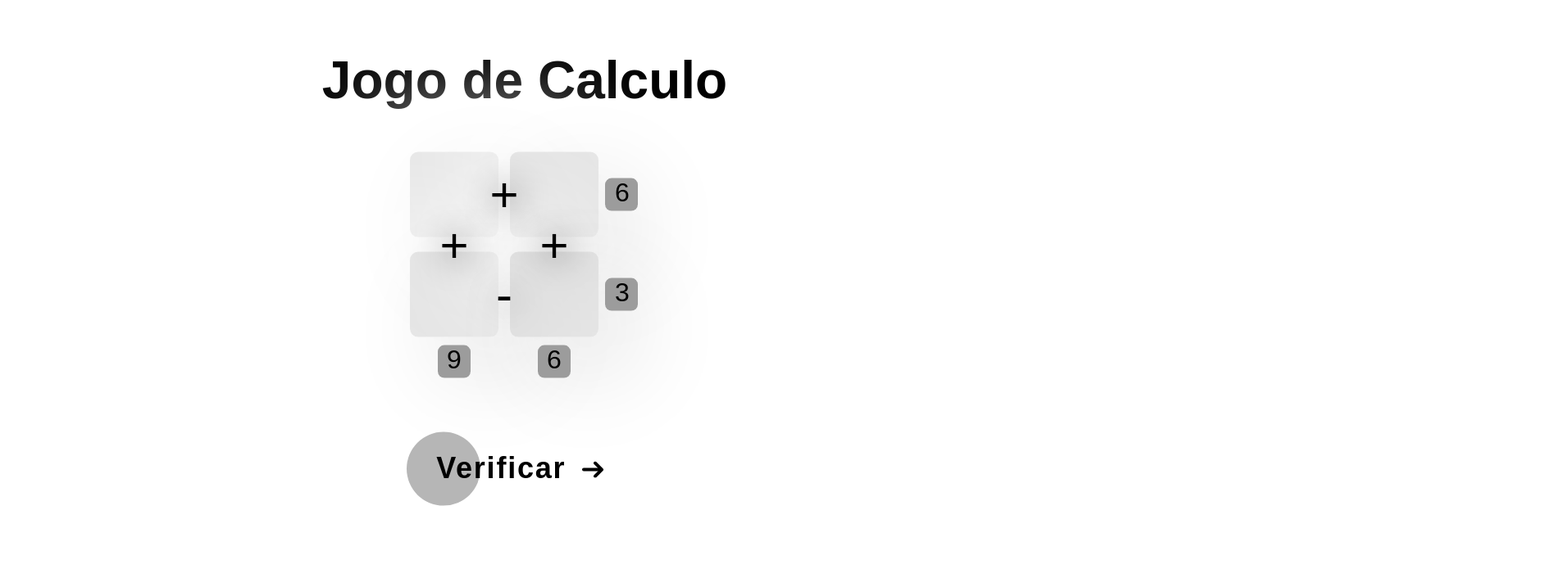
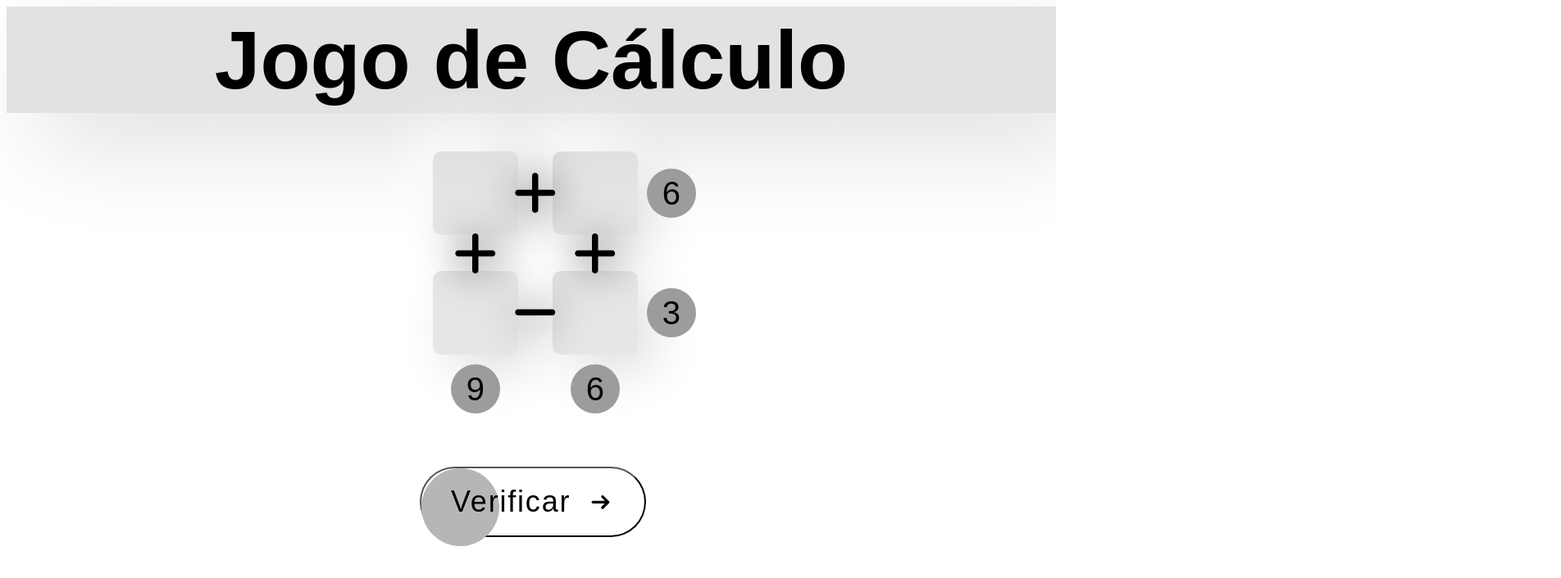
Before and after one commit to riandte/jogo, a plain HTML site: page index.html in a window 1280 px wide. Shown: the whole page at 82% size, 1904 px wide, since content can reach past the window. Drawn offline with Linux system fonts and the light colour scheme; a web font is replaced by a local one.

Commit message:
atualização de estilo

```diff
--- a/index.html
+++ b/index.html
@@ -5,21 +5,21 @@
   <link rel="stylesheet" href="style.css">
 </head>
 <body>
-  <h1>Jogo de Calculo</h1>
+    <div class="title"><h1>Jogo de Cálculo</h1></div>
     <form id="equation-form">
       <span class="input-grid">
           <label for="e"></label>
-        <input type="number" class="e input-number" required> <p class="sinal s1">+</p>
+          <input type="number" class="e input-number" required> <p class="sinal s1"><i class="fa-solid fa-plus"></i></p>
 
           <label for="f"></label>
-        <input type="number" class="f input-number" required> <p class="sinal s2">+</p>
+          <input type="number" class="f input-number" required> <p class="sinal s2"><i class="fa-solid fa-plus"></i></p>
 
           <label for="g"></label>
-        <input type="number" class="g input-number" required> <p class="sinal s3">+</p>
+          <input type="number" class="g input-number" required> <p class="sinal s3"><i class="fa-solid fa-plus"></i></p>
           <p class="nada"></p>
 
           <label for="h"></label>
-        <input type="number" class="h input-number" required> <p class="sinal s4">-</p>
+          <input type="number" class="h input-number" required> <p class="sinal s4"><i class="fa-solid fa-minus"></i></p>
           <p class="result a">= a</p>
           <p class="result b">= b</p>
           <p class="result c">= c</p>
@@ -28,7 +28,7 @@
 
       <div ><button class="botao" type="submit">
         <span>Verificar</span>
-      <svg viewBox="0 0 13 10" height="10px" width="15px">
+        <svg viewBox="0 0 10 12" height="20px" width="30px">
           <path d="M1,5 L11,5"></path>
           <polyline points="8 1 12 5 8 9"></polyline>
         </svg>
@@ -38,48 +38,10 @@
 
     <p id="result"></p>
 
-  <script>
-    // Função para gerar um número aleatório em um intervalo específico
-    function getRandomNumber(min, max) {
-      return Math.floor(Math.random() * (max - min + 1)) + min;
-    }
 
-    // Gerar números aleatórios para a, b, c e d
-    const re = getRandomNumber(0, 10);
-    const rf = getRandomNumber(0, 10);
-    const rg = getRandomNumber(5, 10);
-    const rh = getRandomNumber(0, 5);
+<script src="main.js"></script>
+<script src="https://kit.fontawesome.com/c9ac92c7cf.js" crossorigin="anonymous"></script>
 
-    // Exibir as equações
-    const resultA = document.querySelector(".a");
-    const resultB = document.querySelector(".b");
-    const resultC = document.querySelector(".c");
-    const resultD = document.querySelector(".d");
-    resultA.innerHTML = re+rf;
-    resultB.innerHTML = rg-rh;
-    resultC.innerHTML = rf+rh;
-    resultD.innerHTML = re+rg;
 
-    // Capturar o formulário e lidar com a submissão
-    const equationForm = document.getElementById("equation-form");
-    equationForm.addEventListener("submit", function(event) {
-      event.preventDefault();
-
-      // Obter os valores digitados pelo jogador
-      const e = parseInt(document.querySelector(".e").value);
-      const f = parseInt(document.querySelector(".f").value);
-      const g = parseInt(document.querySelector(".g").value);
-      const h = parseInt(document.querySelector(".h").value);
-
-      // Verificar se as respostas estão corretas
-      if (re === e && rf === f && rg === g && rh === h) {
-        document.getElementById("result").innerHTML = "Parabéns! Suas respostas estão corretas.";
-        setTimeout(function(){
-          window.location.reload(1); },3000);
-      } else {
-        document.getElementById("result").innerHTML = "Tente novamente. Suas respostas estão incorretas.";
-      }
-    });
-  </script>
 </body>
 </html>
--- /dev/null
+++ b/main.js
@@ -0,0 +1,42 @@
+
+// Função para gerar um número aleatório em um intervalo específico
+function getRandomNumber(min, max) {
+  return Math.floor(Math.random() * (max - min + 1)) + min;
+}
+
+// Gerar números aleatórios para a, b, c e d
+const re = getRandomNumber(0, 10);
+const rf = getRandomNumber(0, 10);
+const rg = getRandomNumber(5, 10);
+const rh = getRandomNumber(0, 5);
+
+// Exibir as equações
+const resultA = document.querySelector(".a");
+const resultB = document.querySelector(".b");
+const resultC = document.querySelector(".c");
+const resultD = document.querySelector(".d");
+resultA.innerHTML = re+rf;
+resultB.innerHTML = rg-rh;
+resultC.innerHTML = rf+rh;
+resultD.innerHTML = re+rg;
+
+// Capturar o formulário e lidar com a submissão
+const equationForm = document.getElementById("equation-form");
+equationForm.addEventListener("submit", function(event) {
+  event.preventDefault();
+
+  // Obter os valores digitados pelo jogador
+  const e = parseInt(document.querySelector(".e").value);
+  const f = parseInt(document.querySelector(".f").value);
+  const g = parseInt(document.querySelector(".g").value);
+  const h = parseInt(document.querySelector(".h").value);
+
+  // Verificar se as respostas estão corretas
+  if (re === e && rf === f && rg === g && rh === h) {
+    document.getElementById("result").innerHTML = "";
+    setTimeout(function(){window.alert("Parabéns! Suas respostas estão corretas.")},70);
+    setTimeout(function(){window.location.reload(1); },500);
+  } else {
+    document.getElementById("result").innerHTML = "Tente novamente. Suas respostas estão incorretas.";
+  }
+});
--- a/style.css
+++ b/style.css
@@ -1,25 +1,35 @@
+@import url('https://fonts.cdnfonts.com/css/poppins');
 body{
     display: flex;
     flex-direction: column;
     align-items: center;
     background-color: rgba(255, 255, 255, 0.966);
-    font-family: "Ubuntu", sans-serif;
-    padding: 15% 0px 15% 0px;
-    scale: 200%;
+    font-family: "poppins", sans-serif;
+    scale: 100%;
+    width: 100%;
 }
 label {
     position: absolute;
 }
-span {
+
+.title{
+    display: flex;
+    margin: 0px;
     justify-content: center;
+    font-size: 50px;
+    align-items: center;
+    background-color: rgb(226, 226, 226);
+    width: 100%;
+    height: 130px;
+    box-shadow: 40px 40px 120px #e0e0e0,
+                -40px -40px 120px #ffffff;
 }
 .sinal{
     position: relative;
     display: flex;
-    text-align: center;
-    font-size: 30px;
+    font-size: 60px;
     margin: auto 0 auto 0;
-    text-shadow: 1px 1px 20px;
+    text-shadow: 1px 1px 50px;
 }
 .s1{
     grid-column: 2;
@@ -28,12 +38,12 @@ span {
 .s2{
     grid-column: 1;
     grid-row: 2;
-    margin-top: -26%;
+    margin-top: -14px;
 }
 .s3{
     grid-column: 3;
     grid-row: 2;
-    margin-top: -26%;
+    margin-top: -14px;
 }
 .s4{
     grid-column: 2;
@@ -41,20 +51,23 @@ span {
 }
 .result{
     background-color: #9c9c9c;
-    border-radius: 20%;
+    display: flex;
+    align-items: center;
+    font-size: 40px;
+    border-radius: 50%;
     text-align: center;
     justify-content: center;
-    height: 20px;
-    width: 20px;
+    height: 60px;
+    width: 60px;
 
 }
 .input-number{
     text-align: center;
-    font-size: large;
-    width: 58px;
-    height: 58px;
+    font-size: 40px;
+    width: 116px;
+    height: 116px;
     border: #797979;
-    border-radius: 5px;
+    border-radius: 10px;
     background-color: #b6b6b6;
     box-shadow: 20px 20px 60px #e0e0e0,
                 -20px -20px 60px #ffffff;
@@ -100,48 +113,52 @@ span {
 }
 .e, .f, .g, .h{
     background-color: rgba(212, 212, 212, 0.575);
-    width: 50px;
-    height: 50px;
+    width: 100px;
+    height: 100px;
 }
 .input-grid{
     display: grid;
-    grid-template-columns: 58px 3px 58px 25px;
-    grid-template-rows: 58px 3px 58px 25px;
+    grid-template-columns: 116px 30px 116px 70px;
+    grid-template-rows: 116px 30px 116px 70px;
     place-items: center;
+    margin-top: 40px;
+    margin-left: 12%;
 }
 .botao{
-    position: relative;
-    margin: 30px 15px;
-    padding: 12px 18px;
+    position: fixed;
+    align-items: center;
+    margin: 60px 30px;
+    padding: 20px 36px;
     transition: all 0.2s ease;
-    border: none;
+    border-radius: 50px;
     background: none;
     cursor: pointer;
+
    }
 .botao:before {
     content: "";
     position: absolute;
-    top: 0;
+    top: 0px;
     left: 0;
     display: block;
     border-radius: 50px;
     background: #b6b6b6;
-    width: 45px;
-    height: 45px;
-    transition: all 0.3s ease;
+    width: 95px;
+    height: 95px;
+    transition: all 0.5s ease;
    }
 .botao span {
     position: relative;
-    font-family: "Ubuntu", sans-serif;
-    font-size: 18px;
-    font-weight: 700;
+    font-family: "poppins", sans-serif;
+    font-size: 36px;
+    font-weight: 1400;
     letter-spacing: 0.05em;
     color: #000000;
    }
 .botao svg {
     position: relative;
     top: 0;
-    margin-left: 10px;
+    margin-left: 20px;
     fill: none;
     stroke-linecap: round;
     stroke-linejoin: round;
@@ -157,3 +174,7 @@ span {
 .botao:hover svg {
     transform: translateX(0);
    }
+#result{
+    margin-top: 250px;
+    font-size: x-large;
+}
```
Lines whose indentation alone changed are shown as unchanged.
